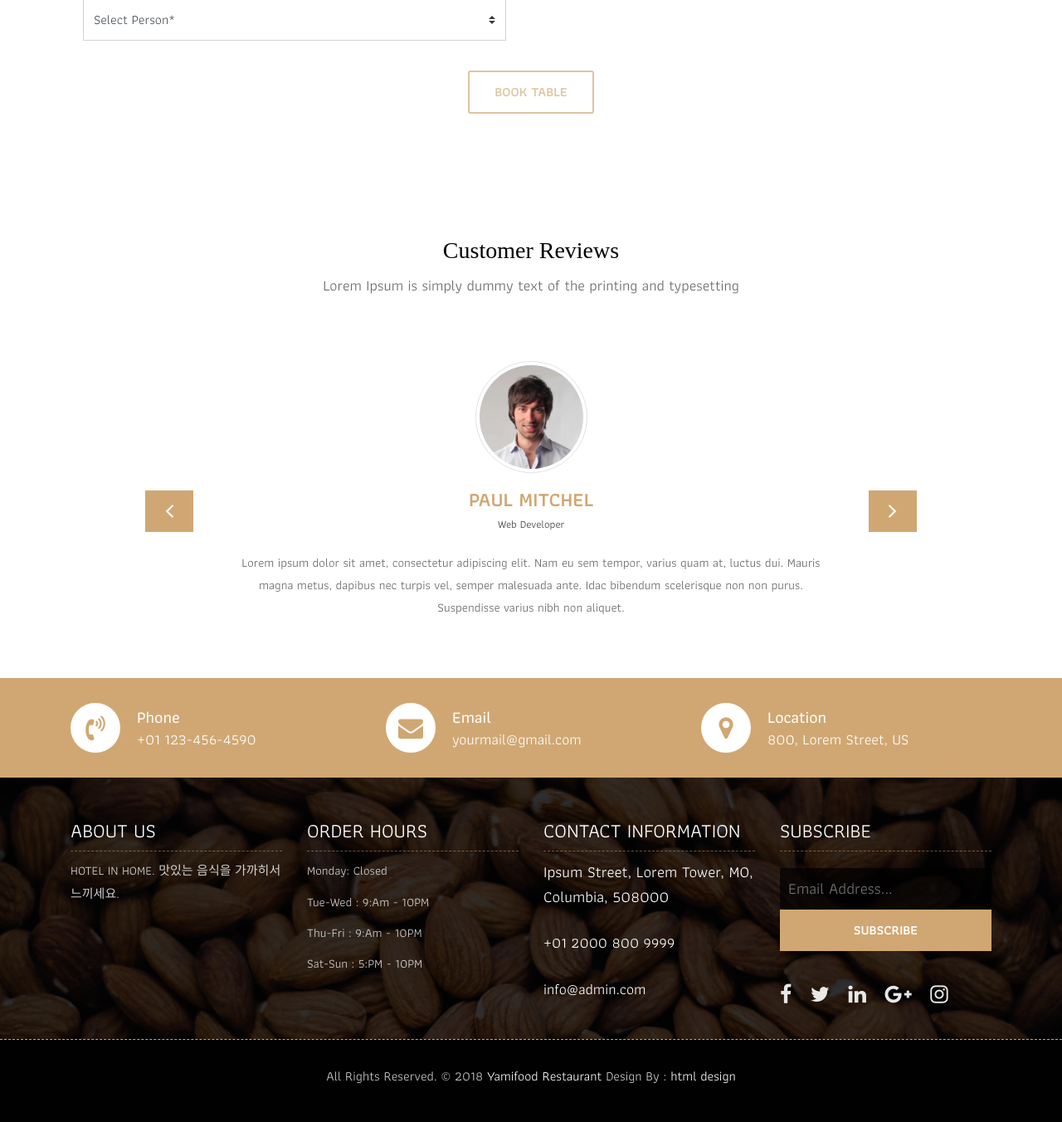
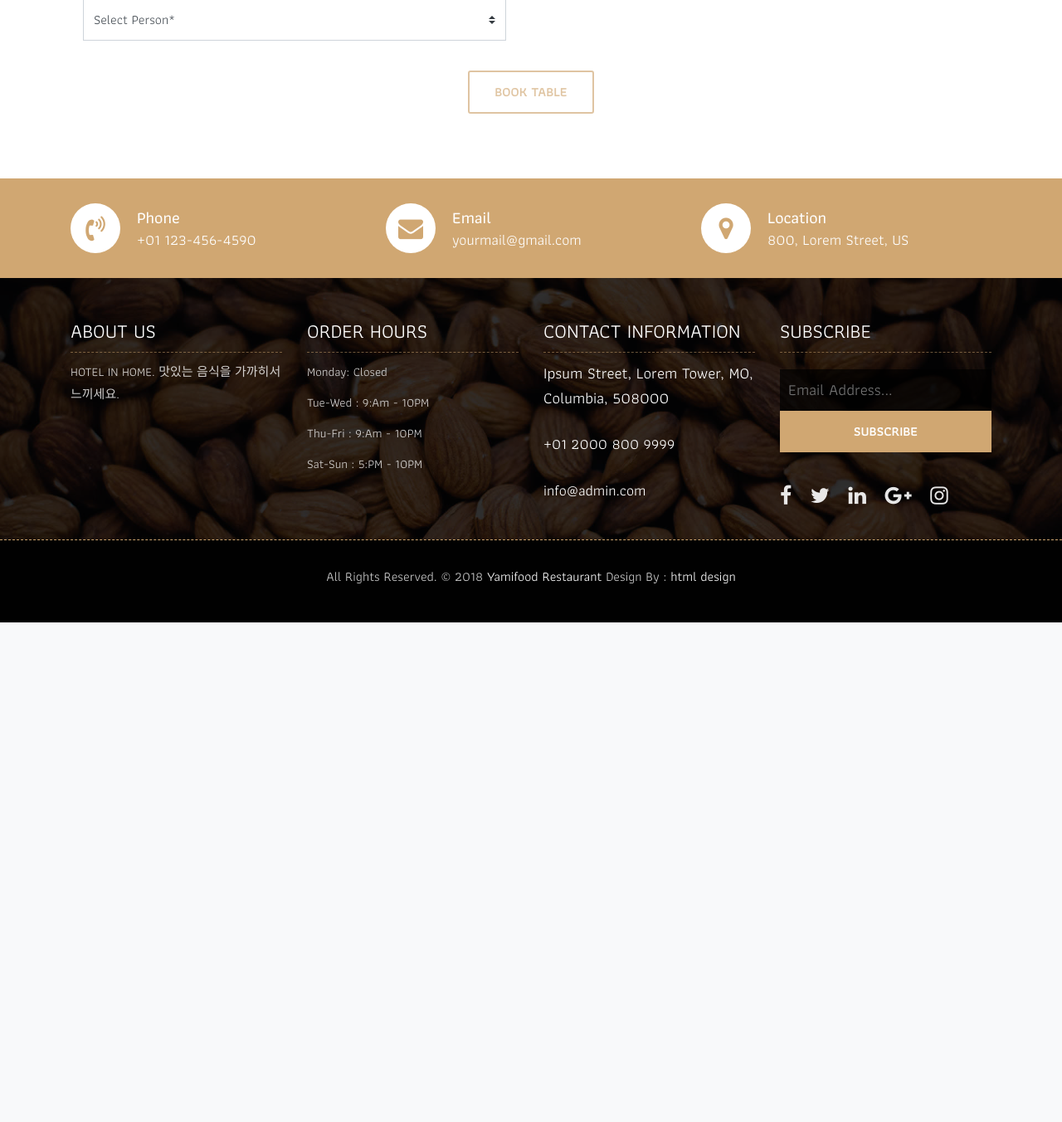
Before and after one commit to c2lv/Lotte-Hackerthon, a Django app: page /reservation/ in a window 1280 px wide. Shown: the part 2443-3795 px from the top of the page at 83% size. After the commit the page ends 3193 px from the top, so only its background shows below. Run offline with Django 3.2, Linux system fonts and the light colour scheme; some libraries are stand-ins or nearby versions; some web fonts are replaced.

Commit message:
reservation

```diff
--- a/HotelinHome/templates/index.html
+++ b/HotelinHome/templates/index.html
@@ -87,7 +87,7 @@
 						<div class="col-md-12">
 							<h1 class="m-b-20"><strong>Hotel in Home</strong></h1>
 							<p class="m-b-40">소중한 사람들에게, 사랑을 담아.</p>
-							<p><a class="btn btn-lg btn-circle btn-outline-new-white" href="#">Reservation</a></p>
+							<p><a class="btn btn-lg btn-circle btn-outline-new-white" href="{% url 'reservation' %}">Reservation</a></p>
 						</div>
 					</div>
 				</div>
@@ -99,7 +99,7 @@
 						<div class="col-md-12">
 							<h1 class="m-b-20"><strong>Hotel in Home</strong></h1>
 							<p class="m-b-40">호텔 인 홈과 함께, 다시 한 번 자유의 순간을.</p>
-							<p><a class="btn btn-lg btn-circle btn-outline-new-white" href="#">Reservation</a></p>
+							<p><a class="btn btn-lg btn-circle btn-outline-new-white" href="{% url 'reservation' %}">Reservation</a></p>
 						</div>
 					</div>
 				</div>
--- a/HotelinHome/templates/reservation.html
+++ b/HotelinHome/templates/reservation.html
@@ -172,60 +172,6 @@
 	</div>
 	<!-- End Reservation -->
 
-	<!-- Start Customer Reviews -->
-	<div class="customer-reviews-box">
-		<div class="container">
-			<div class="row">
-				<div class="col-lg-12">
-					<div class="heading-title text-center">
-						<h2>Customer Reviews</h2>
-						<p>Lorem Ipsum is simply dummy text of the printing and typesetting</p>
-					</div>
-				</div>
-			</div>
-			<div class="row">
-				<div class="col-md-8 mr-auto ml-auto text-center">
-					<div id="reviews" class="carousel slide" data-ride="carousel">
-						<div class="carousel-inner mt-4">
-							<div class="carousel-item text-center active">
-								<div class="img-box p-1 border rounded-circle m-auto">
-									<img class="d-block w-100 rounded-circle" src="{% static 'images/profile-1.jpg' %}" alt="">
-								</div>
-								<h5 class="mt-4 mb-0"><strong class="text-warning text-uppercase">Paul Mitchel</strong></h5>
-								<h6 class="text-dark m-0">Web Developer</h6>
-								<p class="m-0 pt-3">Lorem ipsum dolor sit amet, consectetur adipiscing elit. Nam eu sem tempor, varius quam at, luctus dui. Mauris magna metus, dapibus nec turpis vel, semper malesuada ante. Idac bibendum scelerisque non non purus. Suspendisse varius nibh non aliquet.</p>
-							</div>
-							<div class="carousel-item text-center">
-								<div class="img-box p-1 border rounded-circle m-auto">
-									<img class="d-block w-100 rounded-circle" src="{% static 'images/profile-3.jpg' %}" alt="">
-								</div>
-								<h5 class="mt-4 mb-0"><strong class="text-warning text-uppercase">Steve Fonsi</strong></h5>
-								<h6 class="text-dark m-0">Web Designer</h6>
-								<p class="m-0 pt-3">Lorem ipsum dolor sit amet, consectetur adipiscing elit. Nam eu sem tempor, varius quam at, luctus dui. Mauris magna metus, dapibus nec turpis vel, semper malesuada ante. Idac bibendum scelerisque non non purus. Suspendisse varius nibh non aliquet.</p>
-							</div>
-							<div class="carousel-item text-center">
-								<div class="img-box p-1 border rounded-circle m-auto">
-									<img class="d-block w-100 rounded-circle" src="{% static 'images/profile-7.jpg' %}" alt="">
-								</div>
-								<h5 class="mt-4 mb-0"><strong class="text-warning text-uppercase">Daniel vebar</strong></h5>
-								<h6 class="text-dark m-0">Seo Analyst</h6>
-								<p class="m-0 pt-3">Lorem ipsum dolor sit amet, consectetur adipiscing elit. Nam eu sem tempor, varius quam at, luctus dui. Mauris magna metus, dapibus nec turpis vel, semper malesuada ante. Idac bibendum scelerisque non non purus. Suspendisse varius nibh non aliquet.</p>
-							</div>
-						</div>
-						<a class="carousel-control-prev" href="#reviews" role="button" data-slide="prev">
-							<i class="fa fa-angle-left" aria-hidden="true"></i>
-							<span class="sr-only">Previous</span>
-						</a>
-						<a class="carousel-control-next" href="#reviews" role="button" data-slide="next">
-							<i class="fa fa-angle-right" aria-hidden="true"></i>
-							<span class="sr-only">Next</span>
-						</a>
-                    </div>
-				</div>
-			</div>
-		</div>
-	</div>
-	<!-- End Customer Reviews -->
 
 	<!-- Start Contact info -->
 	<div class="contact-imfo-box">
```
